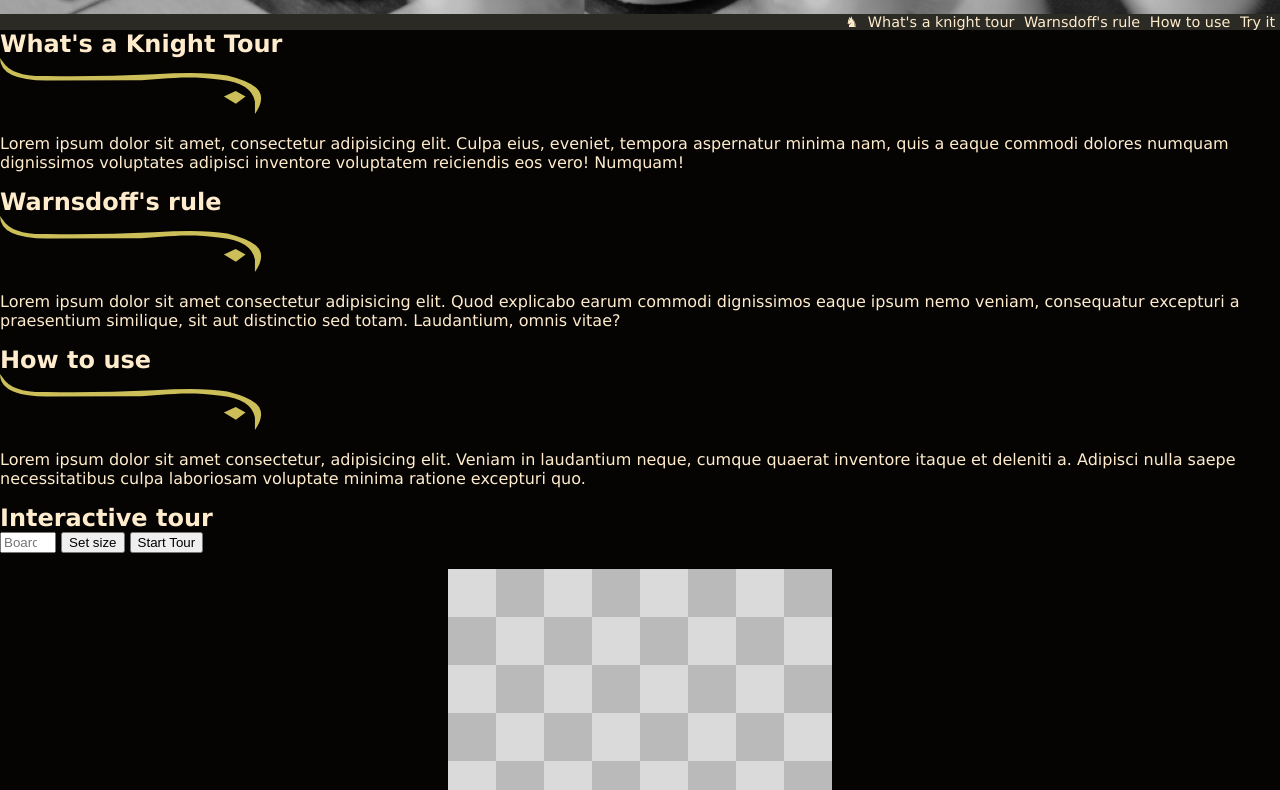
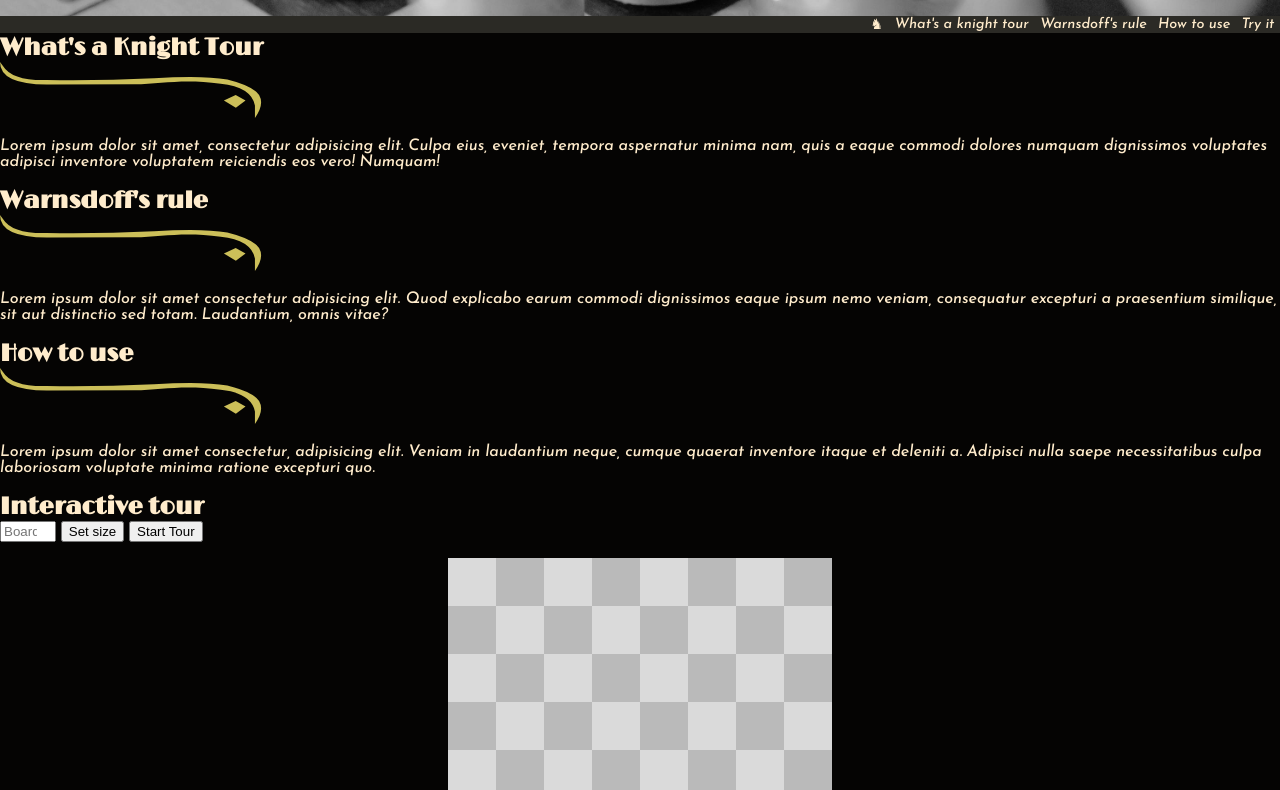
Before and after one commit to nmpellecchia/Knight-Tour, a plain HTML site: page index.html in a window 1280 px wide. Shown: the part 116-906 px from the top of the page. Drawn offline with nearby package versions, Linux system fonts and the light colour scheme.

Commit message:
added custom fonts

```diff
--- a/index.html
+++ b/index.html
@@ -3,6 +3,11 @@
   <head>
     <meta charset="UTF-8" />
     <meta name="viewport" content="width=device-width, initial-scale=1.0" />
+    <link rel="preconnect" href="https://fonts.gstatic.com" />
+    <link
+      href="https://fonts.googleapis.com/css2?family=Josefin+Sans:ital,wght@1,500&family=Limelight&display=swap"
+      rel="stylesheet"
+    />
     <link rel="stylesheet" href="style.css" />
     <title>Knight Tour</title>
   </head>
--- a/style.css
+++ b/style.css
@@ -5,7 +5,7 @@ body {
   margin: 0;
   background: #050403;
   color: #ffeccc;
-  font-family: Verdana, Geneva, Tahoma, sans-serif;
+  font-family: 'Josefin Sans', sans-serif;
 }
 
 svg {
@@ -111,6 +111,7 @@ h1,
 h2 {
   margin: 0;
   padding: 0;
+  font-family: 'Limelight', cursive;
 }
 
 /* class and id styling */
@@ -136,8 +137,10 @@ nav > ul {
 }
 
 li {
-  text-align: center;
-  padding: 0 0.3rem;
+  display: flex;
+  justify-content: center;
+  align-items: center;
+  padding: 0 0.35rem;
 }
 
 li > a {
```
